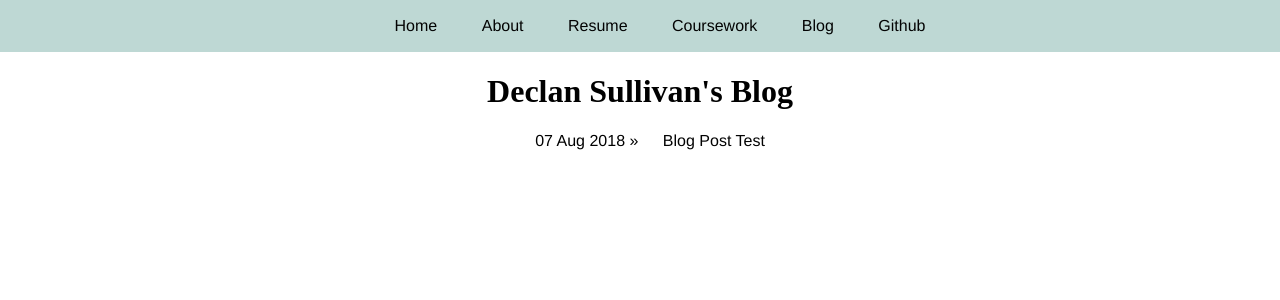
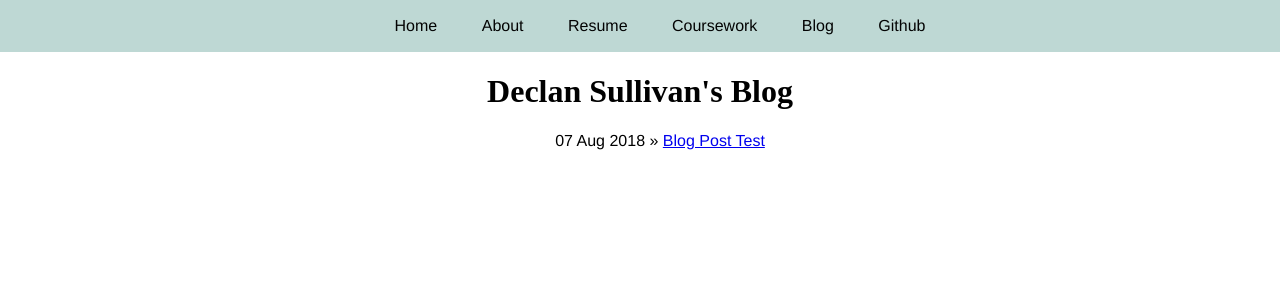
Before and after one commit to declansullivan/static-html-site, a Jekyll site: the page built from blog/index.html, in a window 1280 px wide. Shown: the top 300 px of the page. Built offline with Jekyll 4.4.1, drawn with Linux system fonts in a browser that asks for light colours.

Commit message:
Update main.css

```diff
--- a/css/main.css
+++ b/css/main.css
@@ -20,7 +20,7 @@
   display: inline;
 }
 
-a {
+nav ul li a {
   color: #030303;
   text-decoration: none;
   display: block, inline;
@@ -34,12 +34,3 @@
 active {
   background-color: green;
 }
-
-container {
-  background-color: gray;
-  width: 300px;
-  height: 150px;
-  -moz-border-radius: 10px;
-	-webkit-border-radius: 10px;
-	border-radius: 10px;
-}
```
